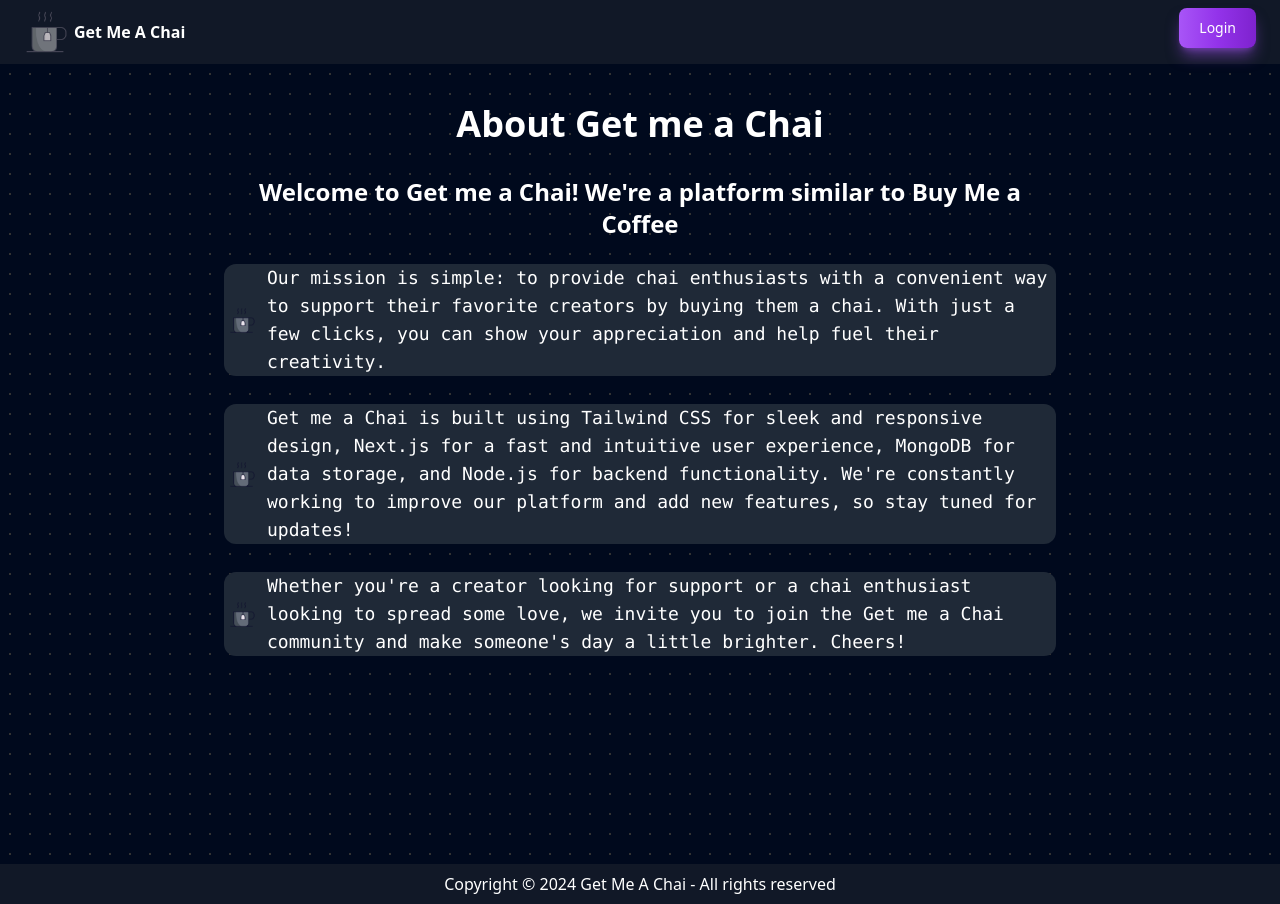
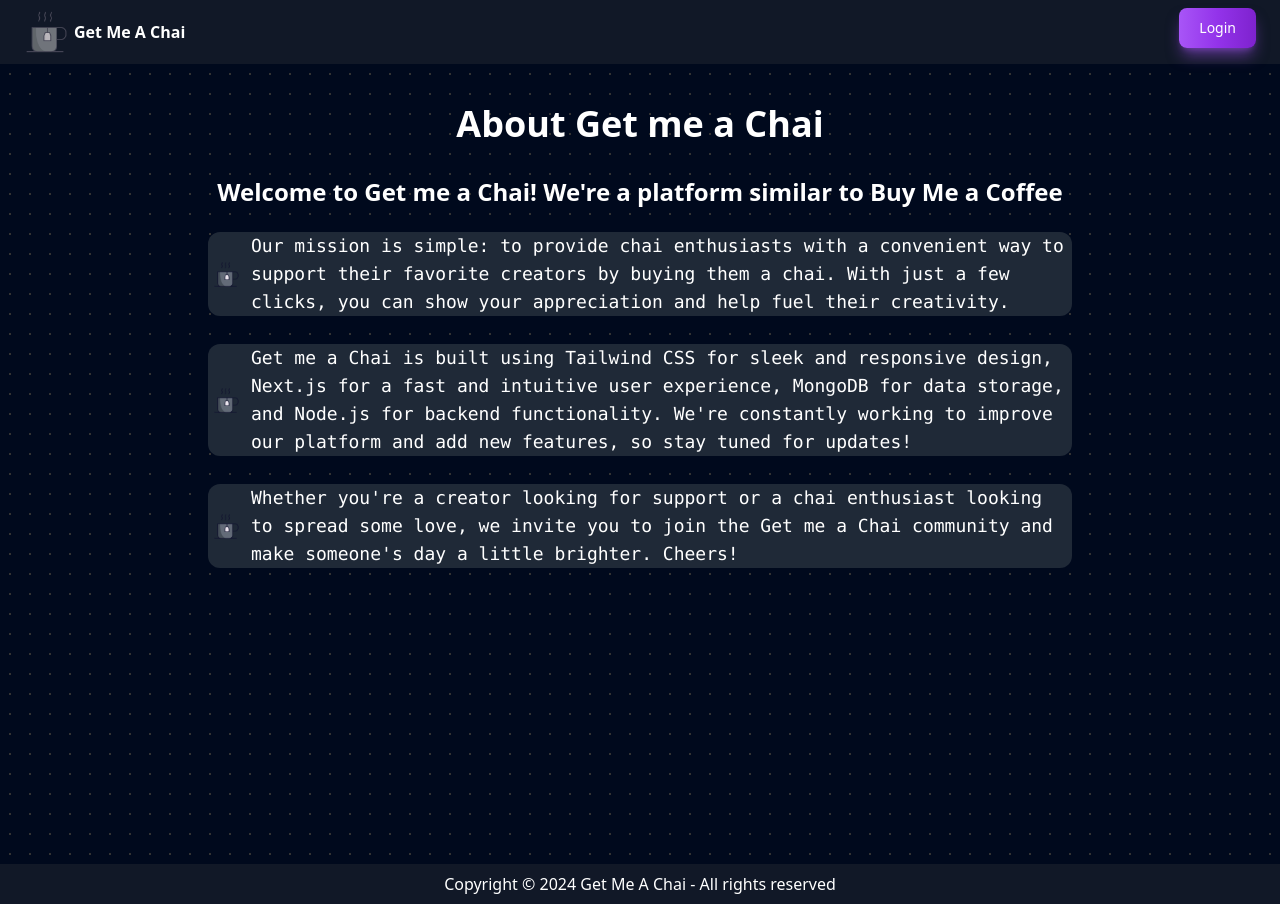
Before and after one commit to AceuXU/GetMeAChai, a Next.js app: page /about in a window 1280 px wide. Built offline with nearby package versions, Linux system fonts and the light colour scheme; no server answers.

Commit message:
everything working - more features to be added in future

```diff
--- a/app/about/page.js
+++ b/app/about/page.js
@@ -5,7 +5,7 @@
 
         <div className='bg-[#000000]bg - [radial - gradient(#ffffff33_1px,#00091d_1px)] bg - [size: 20px_20px]' >
             <div className=" min-h-screen flex  justify-center">
-                <div className="max-w-4xl mx-auto px-8 py-10">
+                <div className="max-w-4xl mx-auto px-8 md:px-4 py-10">
                     {/* About page on Get me a Chai */}
                     <h1 className="text-4xl font-bold text-center mb-8">About Get me a Chai</h1>
                     <h2 className="text-2xl font-bold mb-6 text-center gap-4">
```
